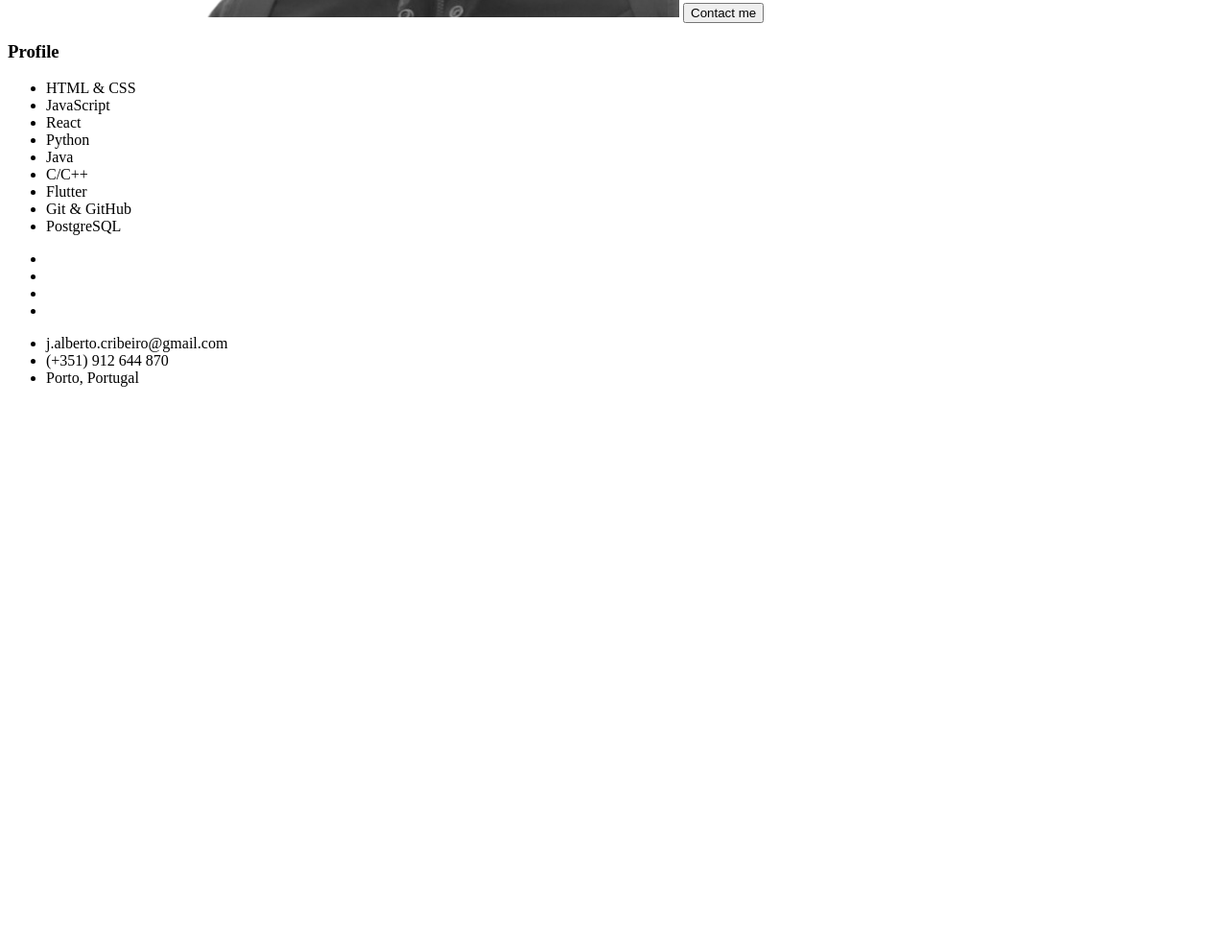
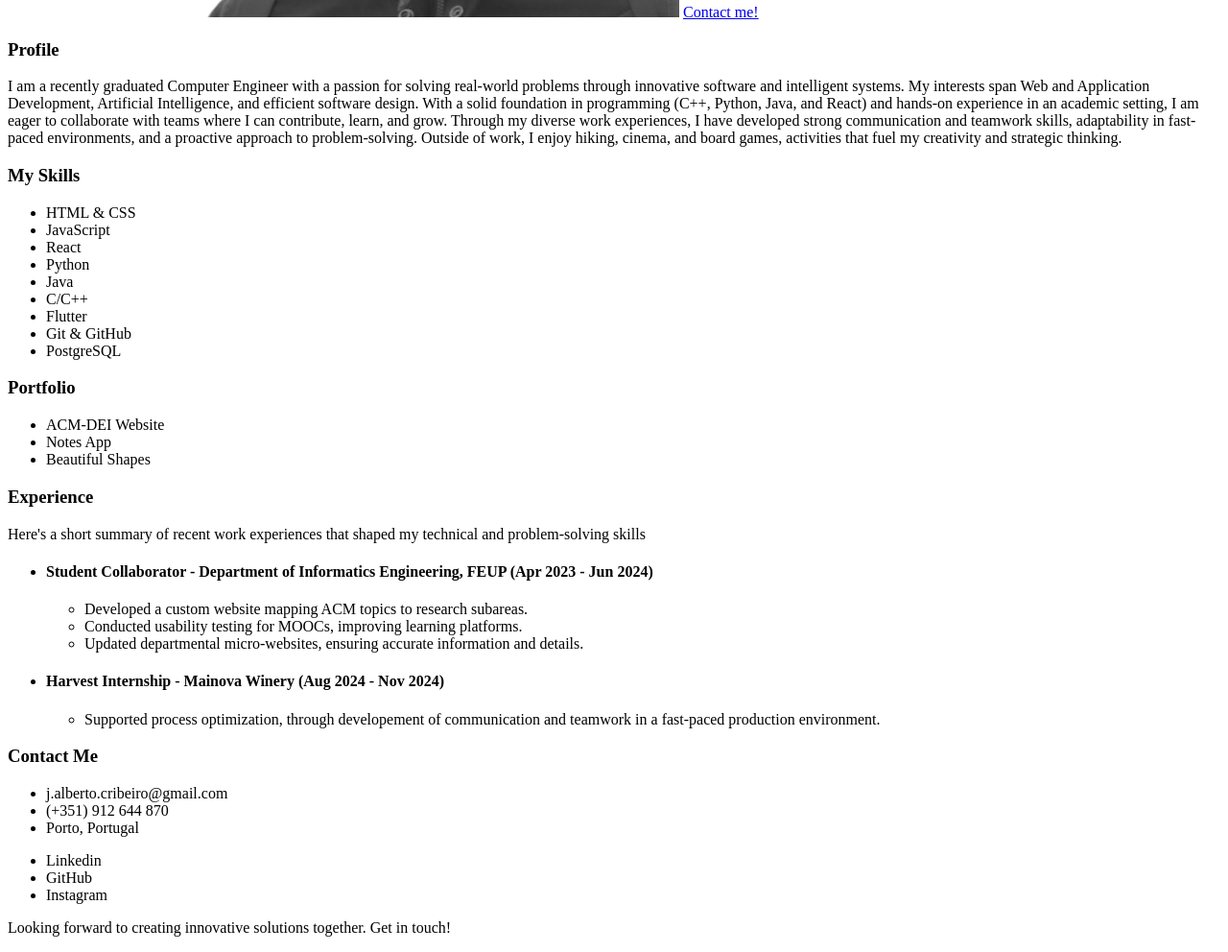
Before and after one commit to jacribeiro/jacribeiro.github.io, a plain HTML site: page index.html in a window 1280 px wide. Shown: the part 696-1688 px from the top of the page at 96% size. Before the commit the page ends 1115 px from the top, so only its background shows below. Drawn offline with Linux system fonts and the light colour scheme.

Commit message:
Added information to HTML
Completed profile section, added experience, place-holders for projects section, and future links for social media.

```diff
--- a/index.html
+++ b/index.html
@@ -18,12 +18,26 @@
     <h1>Hi! I'm <span>João Ribeiro</span></h1>
     <h2>Computer Engineering Graduate</h2>
     <img src="./images/personal.png"/>
-    <button href="#contact">Contact me</button>
+    <a href="#contact">Contact me!</a>
     <section id="profile">
         <h3>Profile</h3>
-        <p></p>
+        <p>I am a recently graduated Computer Engineer with a passion for
+            solving real-world problems through innovative software and
+            intelligent systems. My interests span Web and Application
+            Development, Artificial Intelligence, and efficient software
+            design. With a solid foundation in programming (C++, Python,
+            Java, and React) and hands-on experience in an academic setting,
+            I am eager to collaborate with teams where I can contribute,
+            learn, and grow.
+            Through my diverse work experiences, I have developed strong
+            communication and teamwork skills, adaptability in fast-paced
+            environments, and a proactive approach to problem-solving. Outside
+            of work, I enjoy hiking, cinema, and board games, activities that
+            fuel my creativity and strategic thinking.
+        </p>
     </section>
     <section id="skills">
+        <h3>My Skills</h3>
         <ul>
             <li>HTML & CSS</li>
             <li>JavaScript</li>
@@ -37,25 +51,54 @@
         </ul>
     </section>
     <section id="portfolio">
+        <h3>Portfolio</h3>
         <ul>
-            <li></li>
-            <li></li>
-            <li></li>
-            <li></li>
+            <li>ACM-DEI Website</li>
+            <li>Notes App</li>
+            <li>Beautiful Shapes</li>
         </ul>
     </section>
     <section id="experience">
-
+        <h3>Experience</h3>
+        <p>Here's a short summary of recent work experiences that shaped my technical and problem-solving skills</p>
+        <ul>
+            <li>
+                <h4>Student Collaborator - Department of Informatics Engineering, FEUP
+                    <span>(Apr 2023 - Jun 2024)</span>
+                </h4>
+                <ul>
+                    <li>Developed a custom website mapping ACM topics to research subareas.</li>
+                    <li>Conducted usability testing for MOOCs, improving learning platforms.</li>
+                    <li>Updated departmental micro-websites, ensuring accurate information and details.</li>
+                </ul>
+            </li>
+            <li>
+                <h4>Harvest Internship - Mainova Winery <span>(Aug 2024 - Nov 2024)</span></h4>
+                <ul>
+                    <li>Supported process optimization, through developement of communication and
+                        teamwork in a fast-paced production environment.
+                    </li>
+                </ul>
+            </li>
+        </ul>
     </section>
     <section id="contact">
+        <h3>Contact Me</h3>
         <ul>
             <li>j.alberto.cribeiro@gmail.com</li>
             <li>(+351) 912 644 870</li>
             <li>Porto, Portugal</li>
         </ul>
     </section>
+    <aside>
+        <ul>
+            <li>Linkedin</li>
+            <li>GitHub</li>
+            <li>Instagram</li>
+        </ul>
+    </aside>
     <footer>
-
+        <p>Looking forward to creating innovative solutions together. Get in touch!</p>
     </footer>
 </body>
 </html>
```
